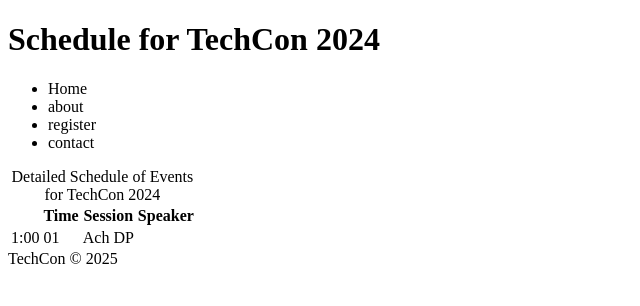
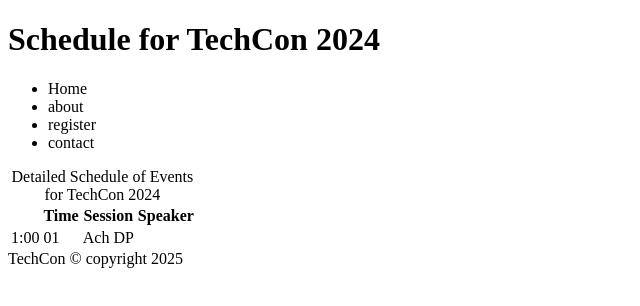
Before and after one commit to achdp07/alx_html_css, a plain HTML site: page techcon_website/schedule.html in a window 1280 px wide. Shown: the full height of the page, 0-640 px from the left. Drawn offline with Linux system fonts and the light colour scheme.

Commit message:
Update schedule.html

```diff
--- a/techcon_website/schedule.html
+++ b/techcon_website/schedule.html
@@ -36,7 +36,7 @@
             </tr>
         </table>
         <footer>
-            TechCon &copy; 2025
+            TechCon &copy; copyright 2025
         </footer>
     </main>
 </body>
```
